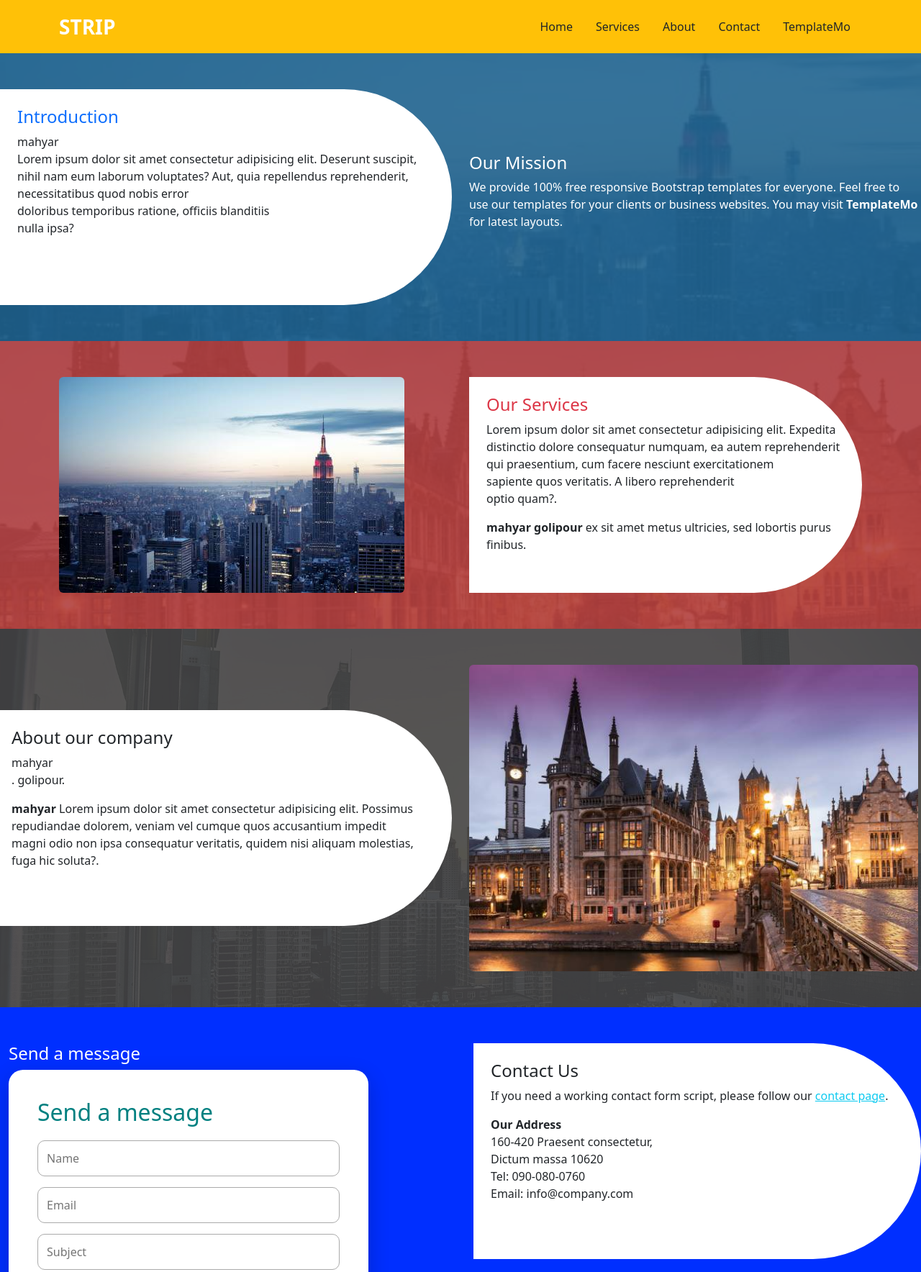
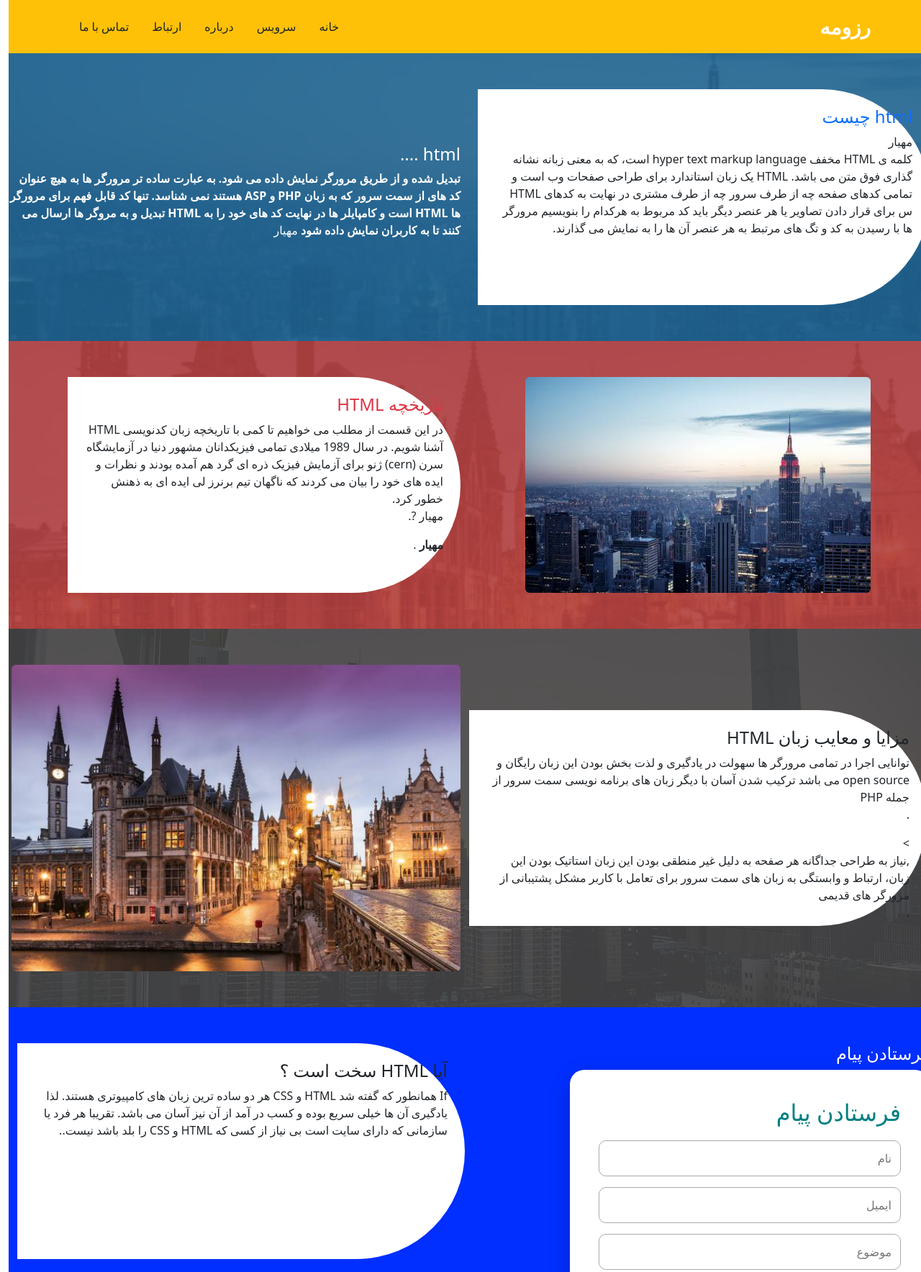
Before and after one commit to mah-hel-yar/my-resome, a plain HTML site: page mahyar.html in a window 1280 px wide. Shown: the top 1768 px of the page at 72% size. Drawn offline with nearby package versions, Linux system fonts and the light colour scheme.

Commit message:
عوض کردن سایت انگلیسی به فارسی  و متن مربوطه ان

```diff
--- a/assets/style.css
+++ b/assets/style.css
@@ -1,6 +1,7 @@
 .custom-box{
   border-radius: 0 13rem 13rem 0;
  height: 300px;
+
 }
 .section {
   position: relative;
--- a/mahyar.html
+++ b/mahyar.html
@@ -1,5 +1,5 @@
 <!DOCTYPE html>
-<html lang="en">
+<html lang="en" dir="rtl">
 <head>
     <meta charset="UTF-8">
     <meta name="viewport" content="width=device-width, initial-scale=1.0">
@@ -10,13 +10,13 @@
 <body>
 <header class="bg-warning text-white">
   <div class="container d-flex justify-content-between align-items-center py-3">
-    <div class="fw-bold fs-3">STRIP</div>
+    <div class="fw-bold fs-3">رزومه</div>
     <ul class="nav">
-      <li class="nav-item"><a href="#" class="nav-link text-dark">Home</a></li>
-      <li class="nav-item"><a href="#" class="nav-link text-dark">Services</a></li>
-      <li class="nav-item"><a href="#" class="nav-link text-dark">About</a></li>
-      <li class="nav-item"><a href="#" class="nav-link text-dark">Contact</a></li>
-      <li class="nav-item"><a href="#" class="nav-link text-dark">TemplateMo</a></li>
+      <li class="nav-item"><a href="#" class="nav-link text-dark">خانه</a></li>
+      <li class="nav-item"><a href="#" class="nav-link text-dark">سرویس</a></li>
+      <li class="nav-item"><a href="#" class="nav-link text-dark">درباره</a></li>
+      <li class="nav-item"><a href="#" class="nav-link text-dark">ارتباط</a></li>
+      <li class="nav-item"><a href="#" class="nav-link text-dark">تماس با  ما </a></li>
     </ul>
   </div>
 </header>
@@ -26,14 +26,14 @@
       <div class="row align-items-center">
         <div class="col-md-6">
           <div class="custom-box bg-white text-dark p-4">
-            <h4 class="text-primary">Introduction</h4>
-          <p> mahyar <br>Lorem ipsum dolor sit amet consectetur adipisicing elit. Deserunt suscipit, nihil nam eum laborum voluptates? Aut, quia repellendus reprehenderit, necessitatibus quod nobis error <br> doloribus temporibus ratione, officiis blanditiis <br>nulla ipsa?</p>
+            <h4 class="text-primary ">html چیست</h4>
+          <p> مهیار <br> کلمه ی HTML مخفف hyper text markup language است، که به معنی زبانه نشانه گذاری فوق متن می باشد. HTML یک زبان استاندارد برای طراحی صفحات وب است و تمامی کدهای صفحه چه از طرف سرور چه از طرف مشتری در نهایت به کدهای HTML<br> س برای قرار دادن تصاویر یا هر عنصر دیگر باید کد مربوط به هرکدام را بنویسیم مرورگر ها با رسیدن به کد و تگ های مرتبط به هر عنصر آن ها را به نمایش می گذارند. <br></p>
           </div>
         </div>
 
         <div class="col-md-6">
-          <h4>Our Mission</h4>
-          <p>We provide 100% free responsive Bootstrap templates for everyone. Feel free to use our templates for your clients or business websites. You may visit <strong>TemplateMo</strong> for latest layouts.</p>
+          <h4>html ....</h4>
+          <p> <strong>تبدیل شده و از طریق مرورگر نمایش داده می شود.  به عبارت ساده تر مرورگر ها به هیچ عنوان کد های از سمت سرور که به زبان PHP و ASP هستند نمی شناسد. تنها کد قابل فهم برای مرورگر ها HTML است و کامپایلر ها در نهایت کد های خود را به HTML تبدیل و به مروگر ها ارسال می کنند تا به کاربران نمایش داده شود</strong> مهیار</p>
         </div>
       </div>
     </div>
@@ -48,9 +48,9 @@
         </div>
         <div class="col-md-6">
           <div class="custom-box radius-right float-end bg-white text-dark p-4">
-            <h4 class="text-danger">Our Services</h4>
-            <p>Lorem ipsum dolor sit amet consectetur adipisicing elit. Expedita distinctio dolore consequatur numquam, ea autem reprehenderit qui praesentium, cum facere nesciunt exercitationem  <br>sapiente quos veritatis. A libero reprehenderit <br>optio quam?.</p>
-            <p><strong>mahyar golipour</strong> ex sit amet metus ultricies, sed lobortis purus finibus.</p>
+            <h4 class="text-danger">تاریخچه HTML</h4>
+            <p>در این قسمت از مطلب می خواهیم تا کمی با تاریخچه زبان کدنویسی HTML آشنا شویم. در سال 1989 میلادی تمامی فیزیکدانان مشهور دنیا در آزمایشگاه سرن (cern) ژنو برای آزمایش فیزیک ذره ای گرد هم آمده بودند و نظرات و ایده های خود را بیان می کردند که ناگهان تیم برنرز لی ایده ای به ذهنش خطور کرد. <br>مهیار ?.</p>
+            <p><strong>مهیار</strong> .</p>
           </div>
         </div>
       </div>
@@ -63,9 +63,14 @@
       <div class="row align-items-center">
         <div class="col-md-6 d-flex justify-content-start ps-0">
 <div class="custom-box bg-white text-dark p-4">
-           <h4>About our company</h4>
-            <p>mahyar <br>. golipour.</p>
-            <p><strong>mahyar</strong> Lorem ipsum dolor sit amet consectetur adipisicing elit. Possimus repudiandae dolorem, veniam vel cumque quos accusantium impedit  <br>magni odio non ipsa consequatur veritatis, quidem nisi aliquam molestias,<br> fuga hic soluta?.</p>
+           <h4>مزایا و معایب زبان HTML</h4>
+            <p>توانایی اجرا در تمامی مرورگر ها
+سهولت در یادگیری و لذت بخش بودن
+این زبان رایگان و open source می باشد
+ترکیب شدن آسان با دیگر زبان های برنامه نویسی سمت سرور از جمله PHP<br>.</p>
+            <p>>  <br>,نیاز به طراحی جداگانه هر صفحه به دلیل غیر منطقی بودن این زبان
+ استاتیک بودن این زبان، ارتباط و وابستگی به زبان های سمت سرور برای تعامل با کاربر
+مشکل پشتیبانی از مرورگر های قدیمی<br> .</p>
           </div>
         </div>
         <div class="col-md-6">
@@ -83,27 +88,25 @@
 
         <div class="col-md-6">
 
-          <h4>Send a message</h4>
+          <h4>فرستادن پیام</h4>
           <div class="form-area">
-        <h2>Send a message</h2>
+        <h2> فرستادن پیام</h2>
         <form>
-          <input type="text" placeholder="Name" required />
-          <input type="email" placeholder="Email" required />
-          <input type="text" placeholder="Subject" required />
-          <textarea rows="5" placeholder="Message" required></textarea>
-          <button type="submit">Send It Now</button>
+          <input type="text" placeholder="نام" required />
+          <input type="email" placeholder="ایمیل" required />
+          <input type="text" placeholder="موضوع" required />
+          <textarea rows="5" placeholder="پیام" required></textarea>
+          <button type="submit"> ارسال</button>
         </form>
       </div>
         </div>
 
         <div class="col-md-6">
            <div class="custom-box bg-white text-dark p-4">
-          <h4>Contact Us</h4>
-          <p>If you need a working contact form script, please follow our <a href="#" class="text-info">contact page</a>.</p>
-          <p><strong>Our Address</strong><br>
-            160-420 Praesent consectetur,<br> Dictum massa 10620<br>
-            Tel: 090-080-0760<br>
-            Email: info@company.com</p>
+          <h4>آیا HTML سخت است ؟</h4>
+          <p>If همانطور که گفته شد HTML و CSS هر دو ساده ترین زبان های کامپیوتری هستند. لذا یادگیری آن ها خیلی سریع بوده و کسب در آمد از آن نیز آسان می باشد. تقریبا هر فرد یا سازمانی که دارای سایت است بی نیاز از کسی که HTML و CSS را بلد باشد نیست.</a>.</p>
+          <p><strong></strong><br>
+
         </div>
       </div>
       </div>
@@ -111,6 +114,6 @@
   </div>
 </section>
 <footer class="bg-warning text-white text-center py-3">
-  <p class="mb-0">&copy; mahyar golipour</p>
+  <p class="mb-0">&copy;  مهیار قلی پور</p>
 </footer>
 </html>
```
